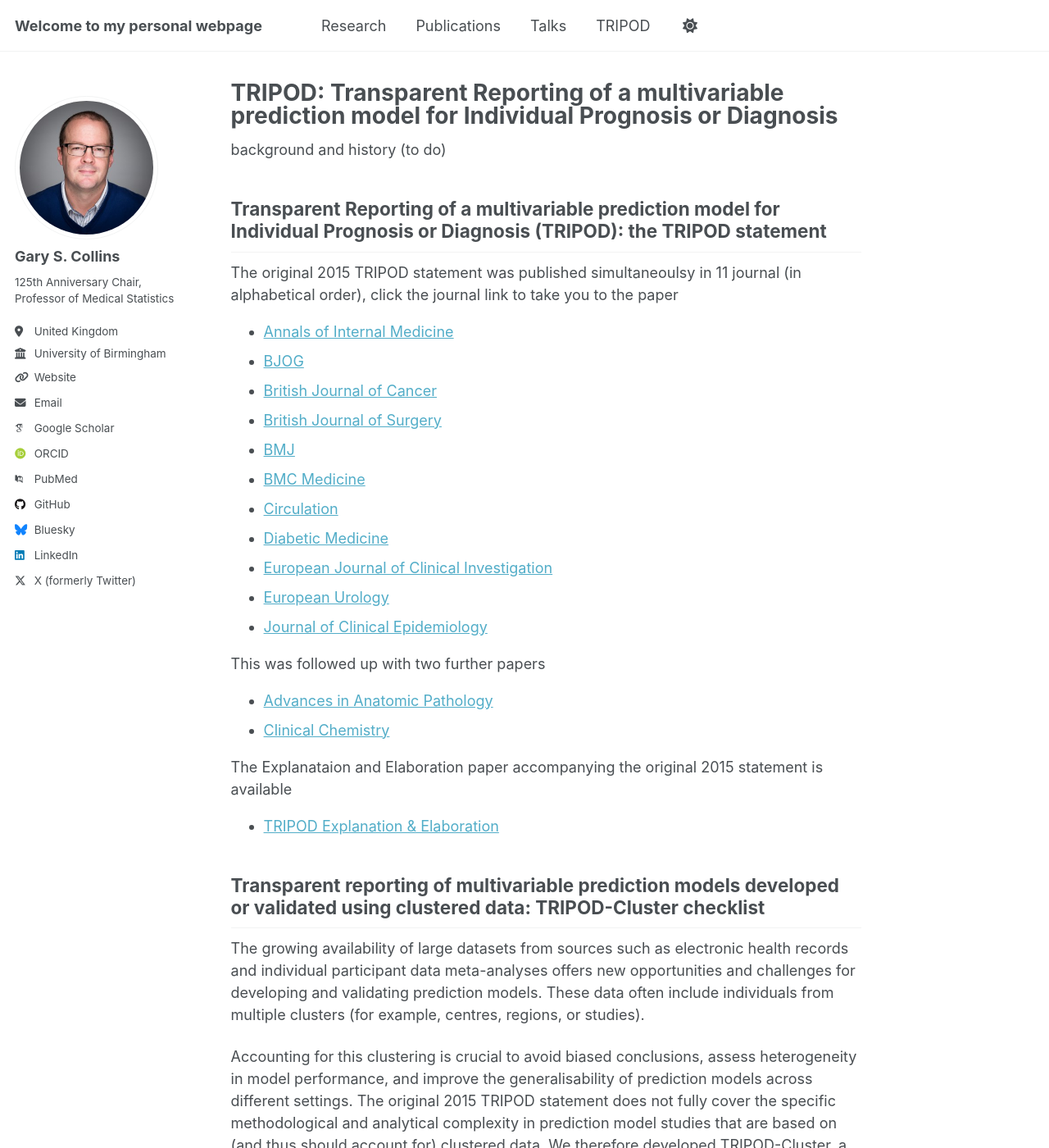
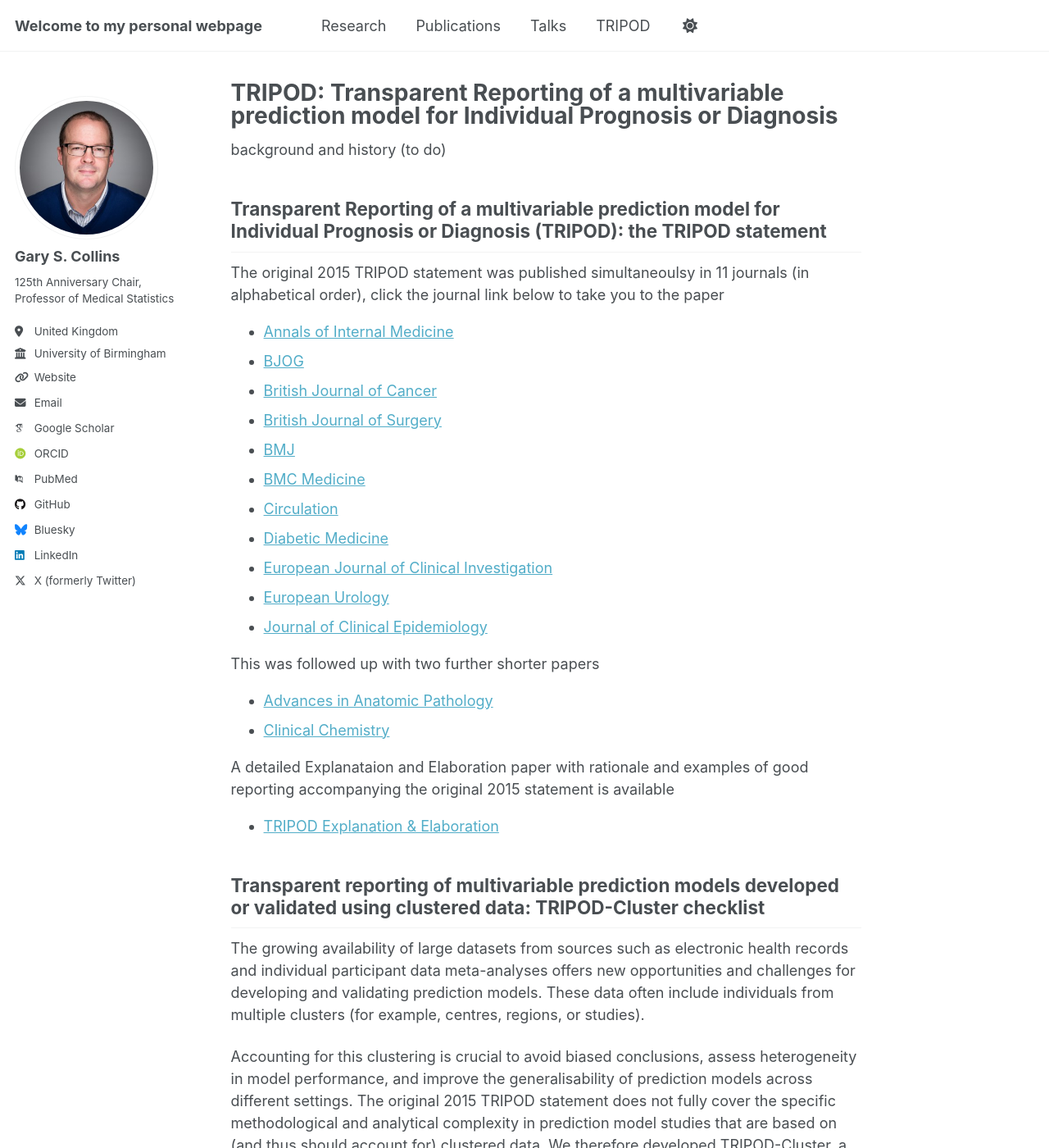
Before and after one commit to gscollins1973/gscollins1973.github.io, a Jekyll site: the page built from _pages/tripod.html, in a window 1280 px wide and 1400 px high. Shown: the whole window at 82% size. Built offline with Jekyll 4.4.1, drawn with Linux system fonts in a browser that asks for light colours; some web fonts are replaced; a script that is not in the unit is left out.

Commit message:
Update tripod.html

```diff
--- a/_pages/tripod.html
+++ b/_pages/tripod.html
@@ -5,7 +5,7 @@ permalink: /tripod/
 <p>background and history (to do)</p>
 
 <h2>Transparent Reporting of a multivariable prediction model for Individual Prognosis or Diagnosis (TRIPOD): the TRIPOD statement</h2>
-The original 2015 TRIPOD statement was published simultaneoulsy in 11 journal (in alphabetical order), click the journal link to take you to the paper
+The original 2015 TRIPOD statement was published simultaneoulsy in 11 journals (in alphabetical order), click the journal link below to take you to the paper
 <ul>
   <li><a href="https://doi.org/10.7326/M14-0697">Annals of Internal Medicine</a></li>
   <li><a href="https://doi.org/10.1111/1471-0528.13244">BJOG</a></li>
@@ -19,12 +19,12 @@ The original 2015 TRIPOD statement was published simultaneoulsy in 11 journal (i
   <li><a href="https://doi.org/10.1016/j.eururo.2014.11.025">European Urology</a></li>
   <li><a href="https://doi.org/10.1016/j.jclinepi.2014.11.010">Journal of Clinical Epidemiology</a></li>
 </ul>
-This was followed up with two further papers
+This was followed up with two further shorter papers
 <ul>
 <li><a href="https://doi.org/10.1097/PAP.0000000000000072">Advances in Anatomic Pathology</a></li>
   <li><a href="https://doi.org/10.1373/clinchem.2014.237883">Clinical Chemistry</a></li>
 </ul>
-The Explanataion and Elaboration paper accompanying the original 2015 statement is available
+A detailed Explanataion and Elaboration paper with rationale and examples of good reporting accompanying the original 2015 statement is available
 <ul>
 <li><a href="https://www.acpjournals.org/doi/10.7326/M14-0698">TRIPOD Explanation & Elaboration</a></li>
 </ul>
```
